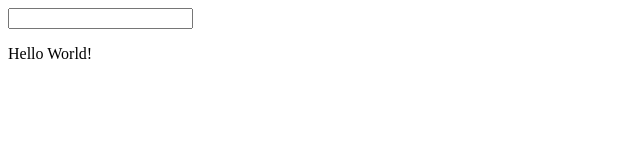
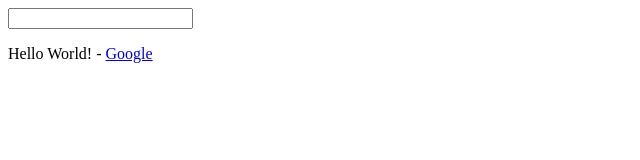
Before and after one commit to Neohsu1214/VueCourse_SimpleLab1, a plain HTML site: page index.html in a window 1280 px wide. Shown: the full height of the page, 0-640 px from the left. Drawn offline with nearby package versions, Linux system fonts and the light colour scheme.

Commit message:
Use v-bind to link html attribute value to vue variable

```diff
--- a/index.html
+++ b/index.html
@@ -10,7 +10,7 @@
     <div id="app">
 
         <input type="text" v-on:input="changeTitle">
-        <p> {{ sayHello() }}</p>
+        <p> {{ sayHello() }} - <a v-bind:href="link">Google</a></p>
 
     </div>
 
@@ -18,7 +18,8 @@
         new Vue({
             el: "#app",
             data: {
-                title: "Hello World!"
+                title: "Hello World!",
+                link: "http://google.com"
             },
             methods: {
                 changeTitle: function (event) {
```
